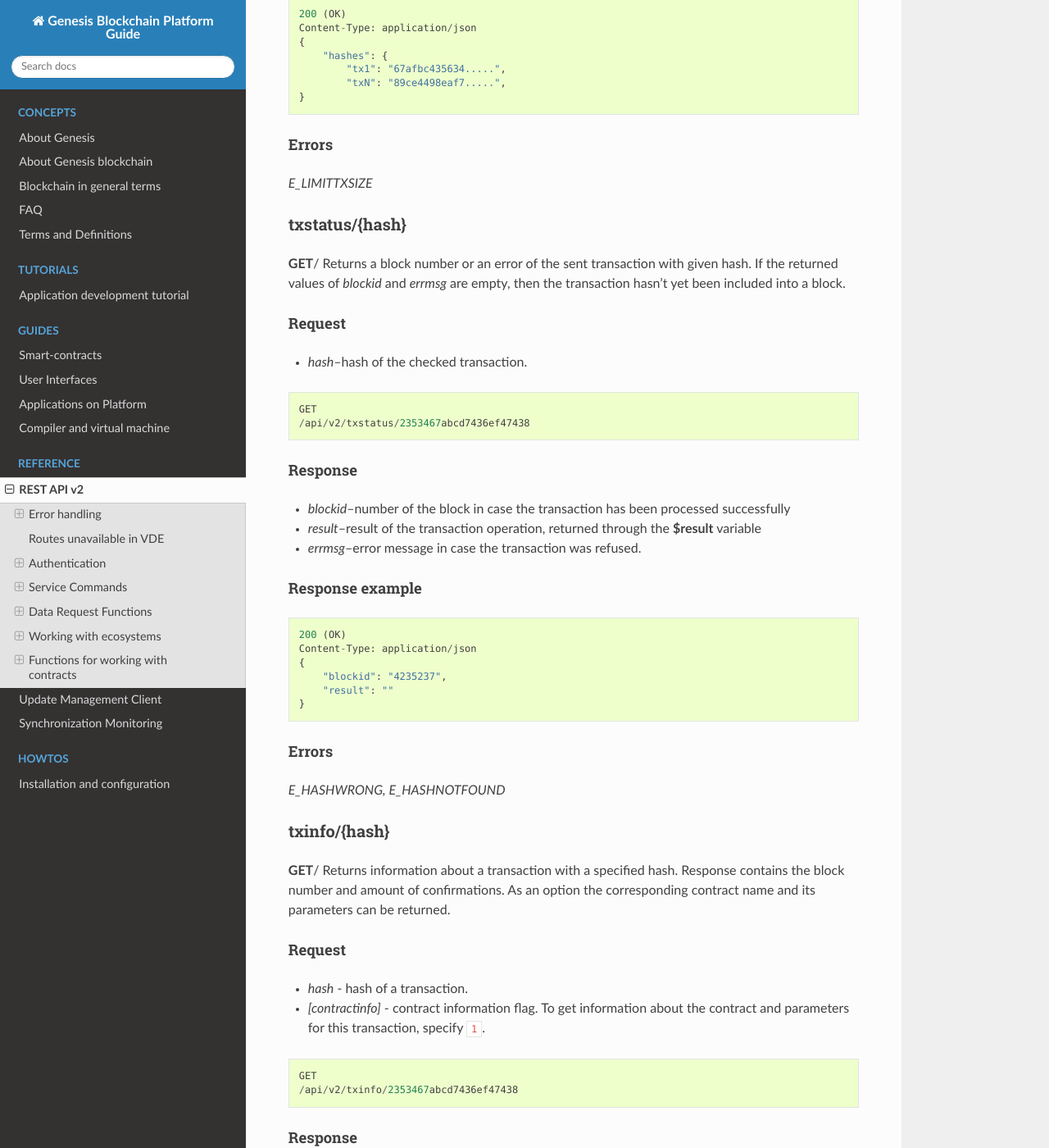
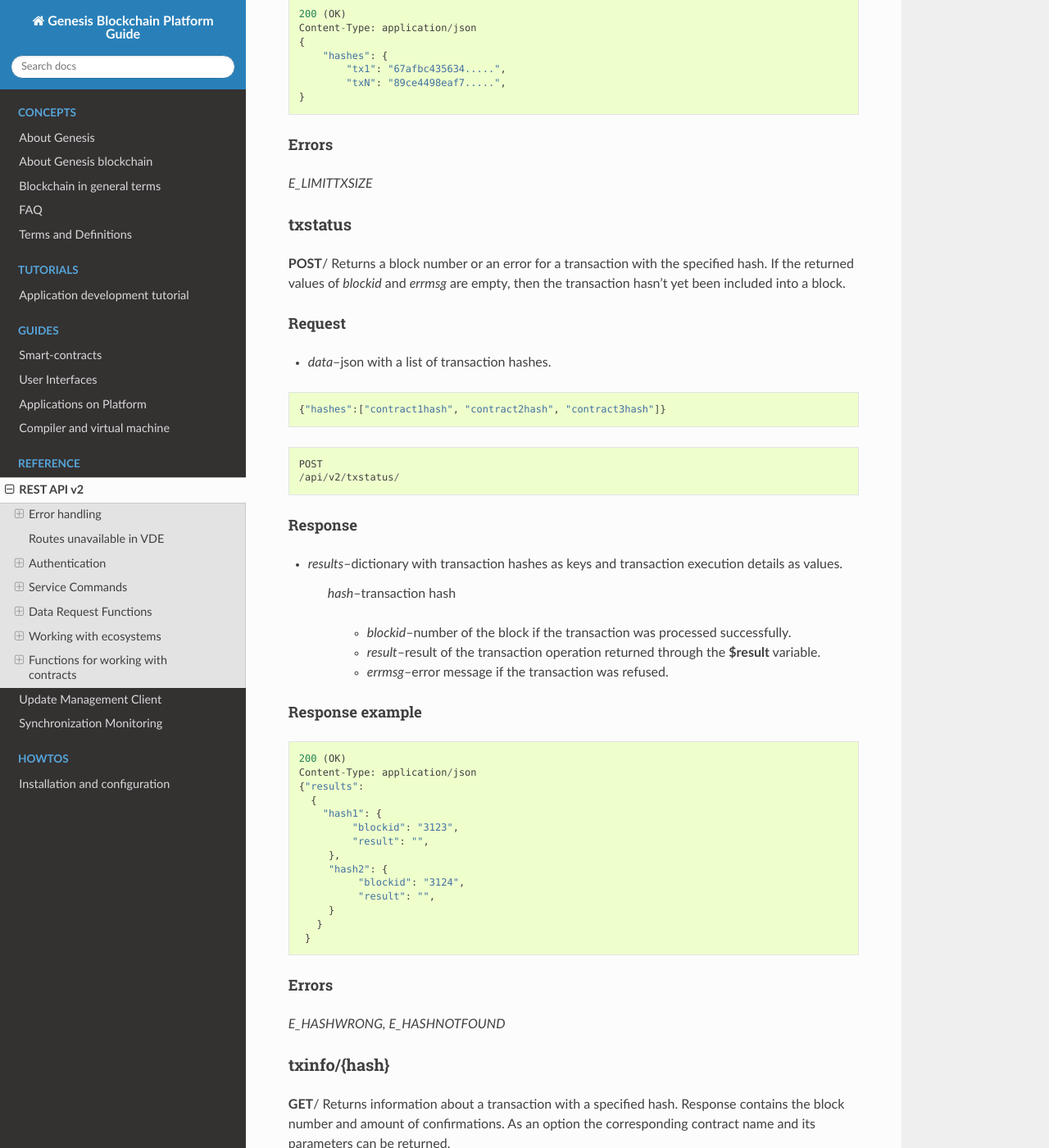
Before and after one commit to AplaProject/apla-docs-en, a Sphinx documentation site: the page built from source/reference/api2.rst, in a window 1280 px wide and 1400 px high, scrolled down 25472 px. Shown: the whole window at 82% size. Built offline with Sphinx 7.4.7 and the Read the Docs theme 2.0.0, drawn with Linux system fonts in a browser that asks for light colours; some of the changed text lies outside the part shown.

Commit message:
update txstatus

```diff
--- a/source/reference/api2.rst
+++ b/source/reference/api2.rst
@@ -1332,41 +1332,58 @@
 *E_LIMITTXSIZE*
 
 
-txstatus/{hash}
----------------
-
-**GET**/ Returns a block number or an error of the sent transaction with given hash. If the returned values of *blockid* and *errmsg* are empty, then the transaction hasn't yet been included into a block.
-
-Request
-"""""""
-
-* *hash*–hash of the checked transaction.
-
-.. code-block:: default
-
-    GET
-    /api/v2/txstatus/2353467abcd7436ef47438
-
-Response
-""""""""
-
-* *blockid*–number of the block in case the transaction has been processed successfully
-* *result*–result of the transaction operation, returned through the **$result** variable
-* *errmsg*–error message in case the transaction was refused.
-
-
-Response example
-""""""""""""""""
-
-.. code-block:: default
-
-    200 (OK)
-    Content-Type: application/json
-    {
-        "blockid": "4235237",
-        "result": ""
-    }
-
+txstatus
+--------
+
+**POST**/ Returns a block number or an error for a transaction with the specified hash. If the returned values of *blockid* and *errmsg* are empty, then the transaction hasn't yet been included into a block.
+
+Request
+"""""""
+
+* *data*–json with a list of transaction hashes.
+
+.. code-block:: default
+
+    {"hashes":["contract1hash", "contract2hash", "contract3hash"]}
+
+.. code-block:: default
+
+    POST
+    /api/v2/txstatus/
+
+
+Response
+""""""""
+
+* *results*–dictionary with transaction hashes as keys and transaction execution details as values.
+
+    *hash*–transaction hash
+
+        * *blockid*–number of the block if the transaction was processed successfully.
+
+        * *result*–result of the transaction operation returned through the **$result** variable.
+
+        * *errmsg*–error message if the transaction was refused.
+
+Response example
+""""""""""""""""
+
+.. code-block:: default
+
+    200 (OK)
+    Content-Type: application/json
+    {"results":
+      {
+        "hash1": {
+             "blockid": "3123",
+             "result": "",
+         },
+         "hash2": {
+              "blockid": "3124",
+              "result": "",
+         }
+       }
+     }
 
 Errors
 """"""
```
